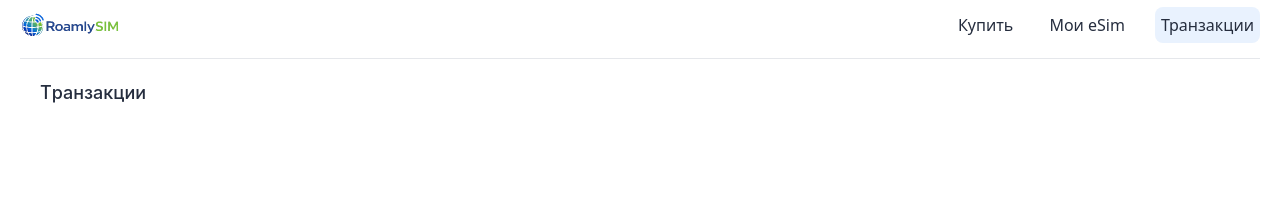
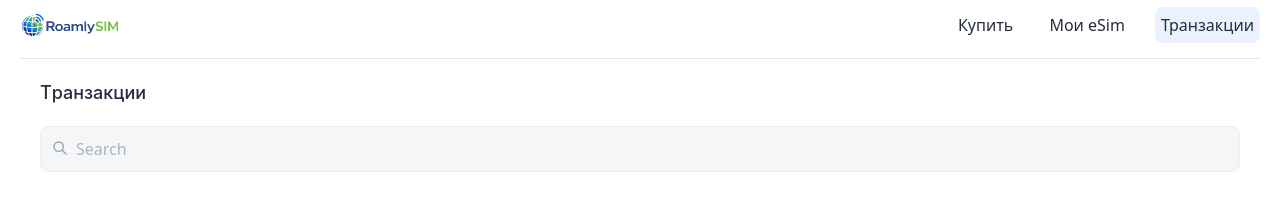
Before and after one commit to AnastasiaYes/eSim, a React (Vite) app: page /transaction in a window 1280 px wide. Shown: the top 222 px of the page. Built offline with nearby package versions, Linux system fonts and the light colour scheme.

Commit message:
add ui SearchInputSimple & use it

```diff
--- /dev/null
+++ b/src/app/shared/ui/SearchInputSimple/SearchInputSimple.tsx
@@ -0,0 +1,44 @@
+import { type FC, useRef } from "react";
+import searchIcon from "@/assets/icon/search.svg";
+
+interface SearchInputSimpleProps {
+    value: string;
+    placeholder?: string;
+    onChange: (value: string) => void;
+}
+
+export const SearchInputSimple: FC<SearchInputSimpleProps> = ({
+                                                      value,
+                                                      placeholder = "Search",
+                                                      onChange,
+                                                  }) => {
+    const inputRef = useRef<HTMLInputElement>(null);
+
+    const handleInput = (e: React.ChangeEvent<HTMLInputElement>) => {
+        onChange(e.target.value);
+    };
+
+    const handleSearchClick = () => {
+        inputRef.current?.focus();
+    };
+
+    return (
+        <div className="relative w-full">
+            <button
+                type="button"
+                onClick={handleSearchClick}
+                className="absolute left-3 top-[31%]"
+            >
+                <img src={searchIcon} alt="search" />
+            </button>
+            <input
+                ref={inputRef}
+                value={value}
+                onChange={handleInput}
+                type="text"
+                placeholder={placeholder}
+                className="w-full border border-[var(--color-gray-100)] bg-[var(--bg-light-gray)] text-gray-500 rounded-[8px] pl-[35px] pr-[10px] py-[10px] outline-none focus:border-blue-600"
+            />
+        </div>
+    );
+};
--- a/src/pages/Transactions.tsx
+++ b/src/pages/Transactions.tsx
@@ -1,10 +1,14 @@
-import type {FC} from "react";
+import {type FC, useState} from "react";
 import {SectionHeader} from "@/app/shared/ui/SectionHeader/SectionHeader.tsx";
+import {SearchInputSimple} from "@/app/shared/ui/SearchInputSimple/SearchInputSimple.tsx"
 
 const Transaction: FC = () => {
+    const [searchQuery, setSearchQuery] = useState("");
     return (
         <section className="px-[var(--page-inline-padding)] max-w-[1240px] mx-auto">
           <SectionHeader text="Tранзакции"/>
+
+            <SearchInputSimple value={searchQuery} onChange={setSearchQuery} />
         </section>
     )
 }
```
Also changed, not shown: src/assets/icon/search.svg (added).
